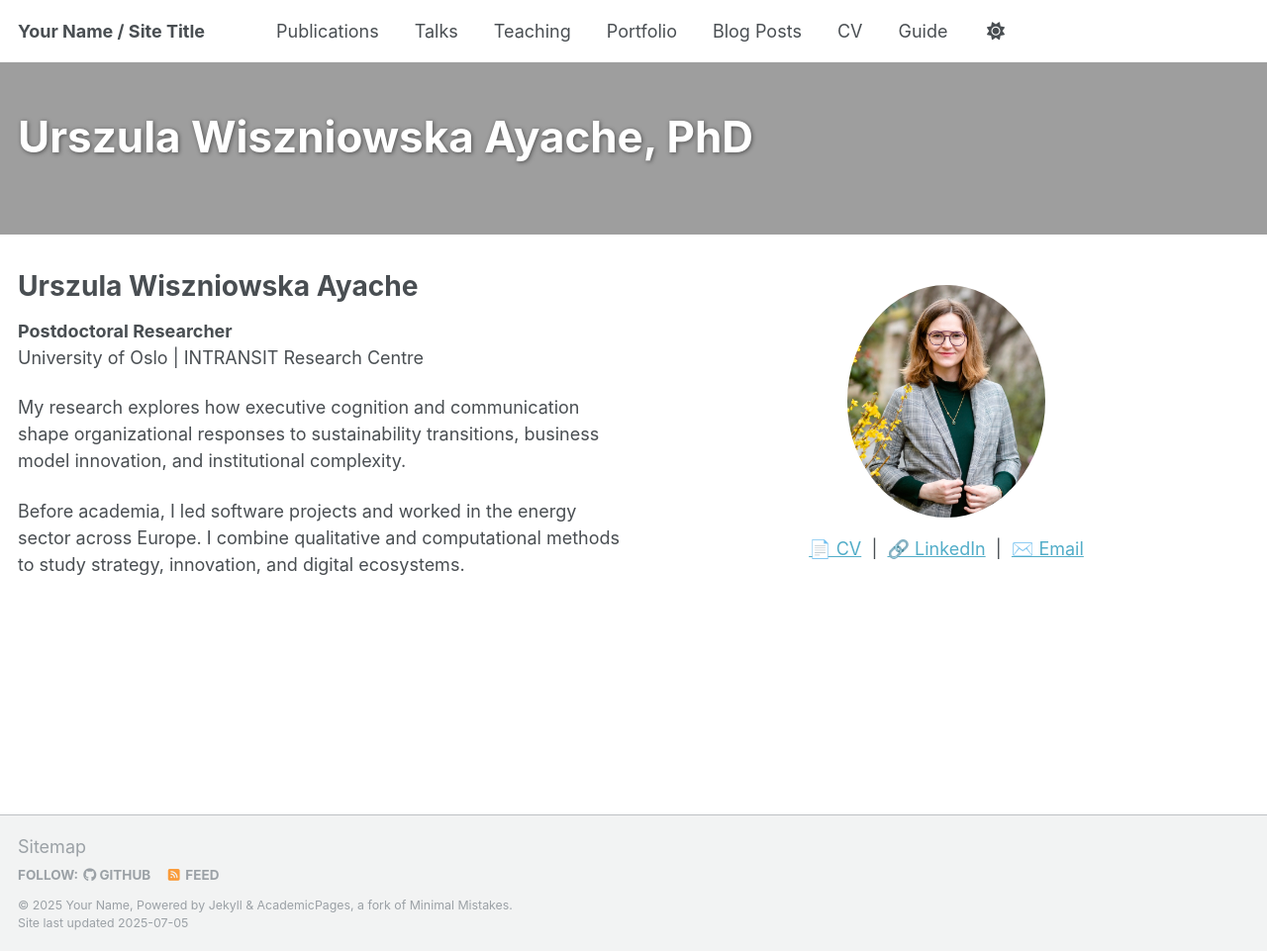
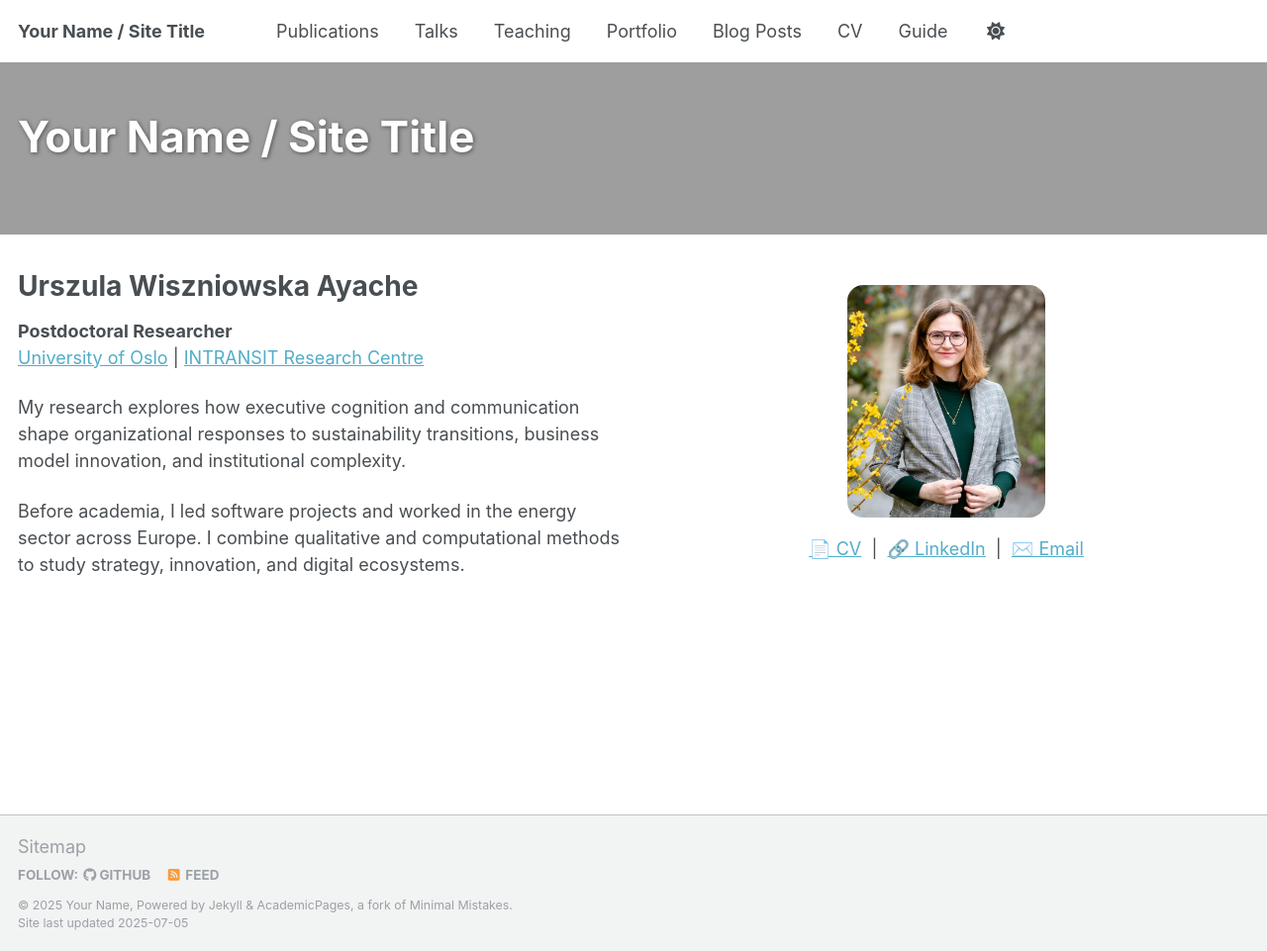
Before and after one commit to urszulawiszniowskaayache/urszulawiszniowskaayache.github.io, a Jekyll site: the page built from index.md, in a window 1280 px wide and 961 px high. Shown: the whole window at 99% size. Built offline with Jekyll 4.4.1, drawn with Linux system fonts in a browser that asks for light colours; a script that is not in the unit is left out; part of the change alters nothing that is shown.

Commit message:
Update index.md

```diff
--- a/index.md
+++ b/index.md
@@ -1,6 +1,5 @@
 ---
 layout: splash
-title: "Urszula Wiszniowska Ayache, PhD"
 permalink: /
 header:
   overlay_color: "#ffffff"
@@ -11,8 +10,8 @@ header:
 <div style="display: flex; align-items: center; justify-content: space-between; flex-wrap: wrap;">
   <div style="flex: 1; min-width: 300px; padding-right: 20px;">
     <h1 style="margin-bottom: 0.5em;">Urszula Wiszniowska Ayache</h1>
-    <p><strong>Postdoctoral Researcher</strong>
-    <br>University of Oslo | INTRANSIT Research Centre</p>
+    <p><strong>Postdoctoral Researcher</strong><br>
+    <a href="https://www.uio.no/english/" target="_blank">University of Oslo</a> | <a href="https://www.sv.uio.no/tik/english/research/centre/intransit/" target="_blank">INTRANSIT Research Centre</a></p>
 
     <p>My research explores how executive cognition and communication shape organizational responses to sustainability transitions, business model innovation, and institutional complexity.</p>
 
@@ -20,11 +19,11 @@ header:
   </div>
 
   <div style="flex: 1; min-width: 250px; text-align: center;">
-    <img src="/images/Photo.jpg" alt="Urszula Wiszniowska Ayache" style="max-width: 200px; border-radius: 100%; margin-bottom: 1em;" />
+    <img src="/images/Photo.jpg" alt="Urszula Wiszniowska Ayache" style="max-width: 200px; border-radius: 16px; margin-bottom: 1em;" />
     <p>
       <a href="/cv/" target="_blank">📄 CV</a> &nbsp;|&nbsp;
-      <a href="https://www.linkedin.com/in/urszula" target="_blank">🔗 LinkedIn</a> &nbsp;|&nbsp;
-      <a href="mailto:your@email.com">✉️ Email</a>
+      <a href="https://www.linkedin.com/in/urszulawiszniowskaayache/" target="_blank">🔗 LinkedIn</a> &nbsp;|&nbsp;
+      <a href="mailto:urszulwa@ifi.uio.no">✉️ Email</a>
     </p>
   </div>
 </div>
```
